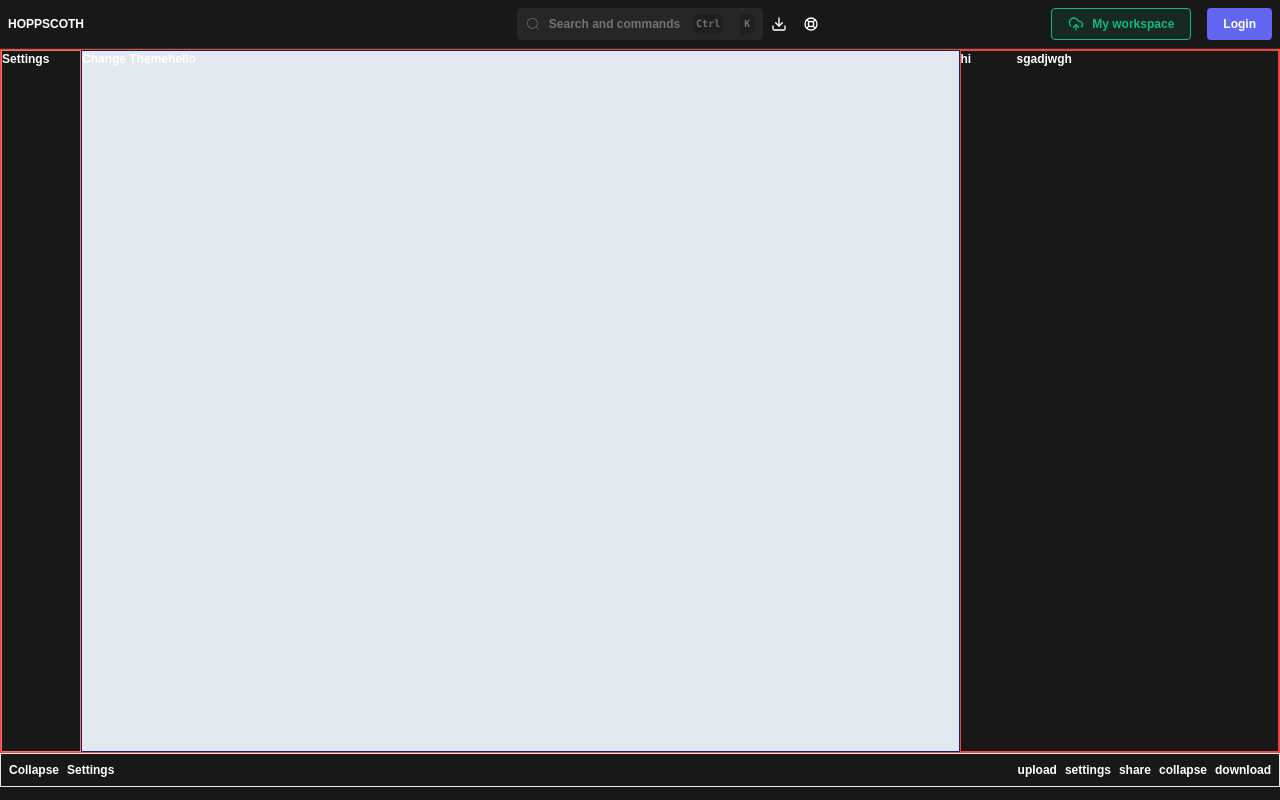
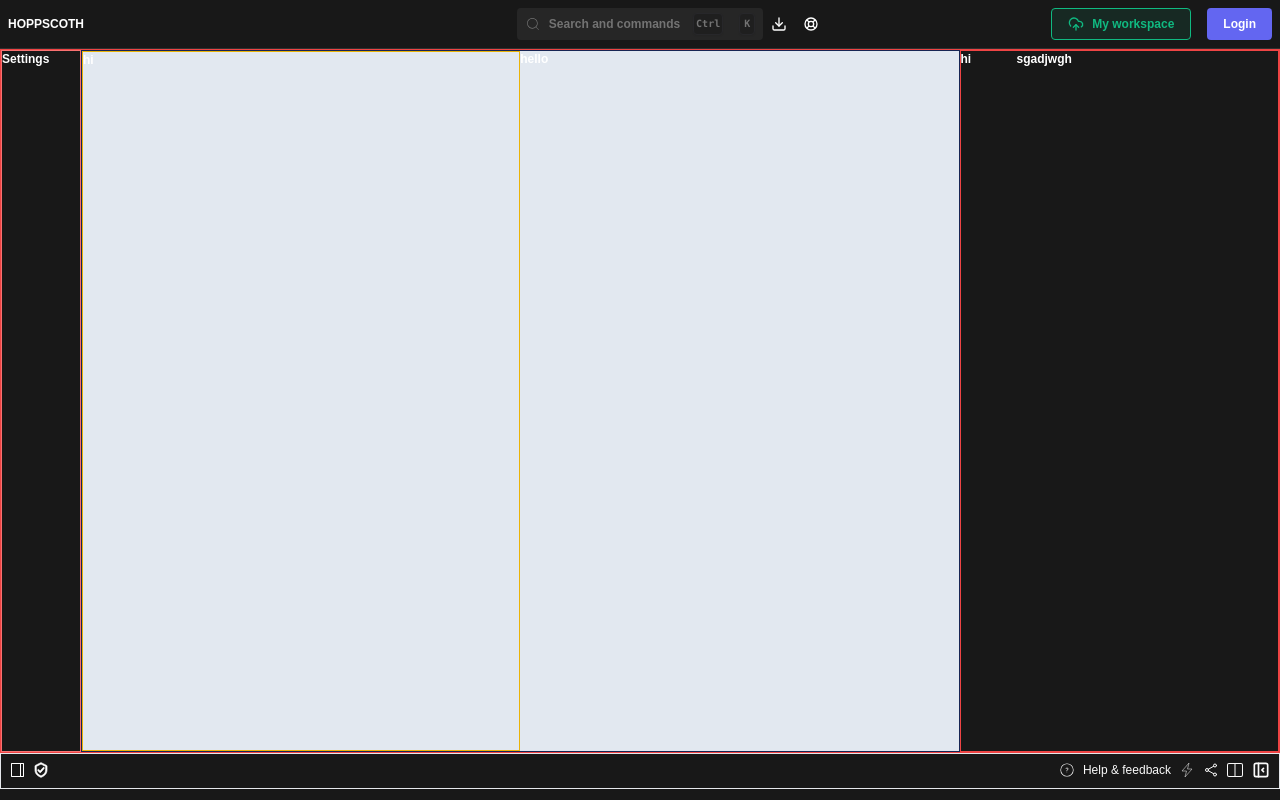
Before and after one commit to rsireesha-g/hoppscoth-clone, a React (Create React App) app: page / in a window 1280 px wide. Built offline with nearby package versions, Linux system fonts and the light colour scheme.

Commit message:
feat: footer ui

```diff
--- a/src/components/footer.tsx
+++ b/src/components/footer.tsx
@@ -1,25 +1,42 @@
 import React from 'react'
+import { BsLayoutSplit } from "react-icons/bs";
+import { TbLayoutSidebarLeftCollapse } from "react-icons/tb";
+import { IoShareSocialOutline } from "react-icons/io5";
+import { VscBrowser } from "react-icons/vsc";
+import { CiCircleQuestion } from "react-icons/ci";
+import secureImg from "../assests/icons/secure.svg";
+import shortcutKeyIcon from "../assests/icons/shortcut.svg";
 
 type footerProps = {
     setIsCollapse: (x: boolean) => void,
     isCollapse: boolean,
     isRightSideBarCollapsed: boolean,
     setIsRightSideBarCollapsed: (x: boolean) => void,
+    isHorizontalCollapsed: boolean,
+    setIsHorizontalCollapsed: (x: boolean) => void,
 }
 
-export const Footer = ({ setIsCollapse, isCollapse, isRightSideBarCollapsed, setIsRightSideBarCollapsed }: footerProps) => {
+export const Footer = ({ setIsCollapse, isCollapse, isRightSideBarCollapsed, setIsRightSideBarCollapsed, isHorizontalCollapsed, setIsHorizontalCollapsed }: footerProps) => {
     return (
         <div className='flex justify-between p-2 border border-top-[#666]'>
             <div className='flex gap-2'>
-                <div onClick={() => setIsCollapse(!isCollapse)}>Collapse</div>
-                <div>Settings</div>
+                <VscBrowser className={`w-4 h-4 cursor-pointer ${isCollapse ? '-rotate-90' : 'rotate-90'}`} onClick={() => setIsCollapse(!isCollapse)} />
+                <img src={secureImg} alt='interceptor' className='w-4 h-4 cursor-pointer ' />
             </div>
             <div className='flex gap-2'>
-                <div>upload</div>
-                <div>settings</div>
-                <div>share</div>
-                <div onClick={() => setIsRightSideBarCollapsed(!isRightSideBarCollapsed)}>collapse</div>
-                <div>download</div>
+                <div className='cursor-pointer flex gap-2 text-secondaryDark font-[400]'>
+                    <CiCircleQuestion className='w-4 h-4' />
+                    Help & feedback
+                </div>
+                <img src={shortcutKeyIcon} alt='interceptor' className='w-4 h-4 cursor-pointer' />
+                <IoShareSocialOutline className='w-4 h-4 cursor-pointer text-secondaryDark' />
+                <BsLayoutSplit className='w-4 h-4 cursor-pointer  text-secondaryDark'
+                    onClick={() => setIsHorizontalCollapsed(!isHorizontalCollapsed)}
+                />
+                <TbLayoutSidebarLeftCollapse
+                    onClick={() => setIsRightSideBarCollapsed(!isRightSideBarCollapsed)}
+                    className={`w-5 h-5 mt-[-0.15rem] cursor-pointer  text-secondaryDark cover ${isRightSideBarCollapsed ? 'rotate-180' : 'rotate-0'}`}
+                />
             </div>
         </div >
     )
--- a/src/components/header.tsx
+++ b/src/components/header.tsx
@@ -16,7 +16,8 @@ export const Header = () => {
                 focus-visible:text-secondary overflow-hidden text-secondaryLight'
                 >   <span className='flex gap-2 items-center flex-nowrap'>
                         <CiSearch className='w-4 h-4' />
-                        Search and commands</span>
+                        <span className='text-nowrap'>Search and commands</span>
+                    </span>
                     <span className='flex gap-2 items-center'>
                         <kbd className='kbd'>Ctrl</kbd>
                         <kbd className='kbd'>K</kbd>
--- a/src/components/layout.tsx
+++ b/src/components/layout.tsx
@@ -8,6 +8,7 @@ import { Footer } from './footer';
 export const Layout = ({ children }: { children: ReactNode }) => {
     const [theme, setTheme] = useState('dark');
     const [isCollapse, setIsCollapse] = useState<boolean>(false);
+    const [isHorizontalCollapsed, setIsHorizontalCollapsed] = useState<boolean>(false);
     const [isRightSideBarCollapsed, setIsRightSideBarCollapsed] = useState<boolean>(false);
     return (
         <div className={`w-[100vw] h-[100vh] text-xs font-semibold  ${theme === 'dark' ? 'bg-primary text-secondary' : 'bg-secondary text-primary'}`}>
@@ -16,9 +17,9 @@ export const Layout = ({ children }: { children: ReactNode }) => {
             </div>
             <div className={`w-full flex flex-1 h-[88vh] border border-red-500`}>
                 <SideBar isCollapse={isCollapse} />
-                <div className={`flex-grow border border-blue-950 h-full bg-slate-200`}>
-                    {children}
-                    hello
+                <div className={`flex-grow border border-blue-950 h-full bg-slate-200 flex ${isHorizontalCollapsed ? 'flex-col' : 'flex-row'}`}>
+                    <p className={`border border-yellow-500 ${isHorizontalCollapsed ? 'h-1/2 w-full' : 'h-full w-1/2'}`}>hi</p>
+                    <p className={`${isHorizontalCollapsed ? 'h-1/2 w-full' : 'h-full w-1/2'}`}>hello</p>
                 </div>
                 <div className={`${isRightSideBarCollapsed ? 'hidden' : 'w-1/4'} border border-red-500 h-full flex gap-2`}>
                     <div className='w-12 h-full'>hi</div>
@@ -27,7 +28,7 @@ export const Layout = ({ children }: { children: ReactNode }) => {
             </div>
             <div className={``}>
                 <Footer
-                    {...{ setIsCollapse, isCollapse, isRightSideBarCollapsed, setIsRightSideBarCollapsed }}
+                    {...{ setIsCollapse, isCollapse, isRightSideBarCollapsed, setIsRightSideBarCollapsed, isHorizontalCollapsed, setIsHorizontalCollapsed }}
                 />
             </div>
 
--- a/tailwind.config.js
+++ b/tailwind.config.js
@@ -12,6 +12,7 @@ module.exports = {
         primary: 'var(--primary-color)',
         secondary: 'var(--secondary-color',
         secondaryLight: 'var( --secondary-light-color)',
+        secondaryDark: 'var(--secondary-dark-color)',
         getColor: 'var(--method-get-color)',
         deleteColor: 'var(--method-delete-color)',
         primaryDark: 'var(--primary-dark-color)',
```
Also changed, not shown: src/assests/icons/secure.svg (added), src/assests/icons/shortcut.svg (added).
